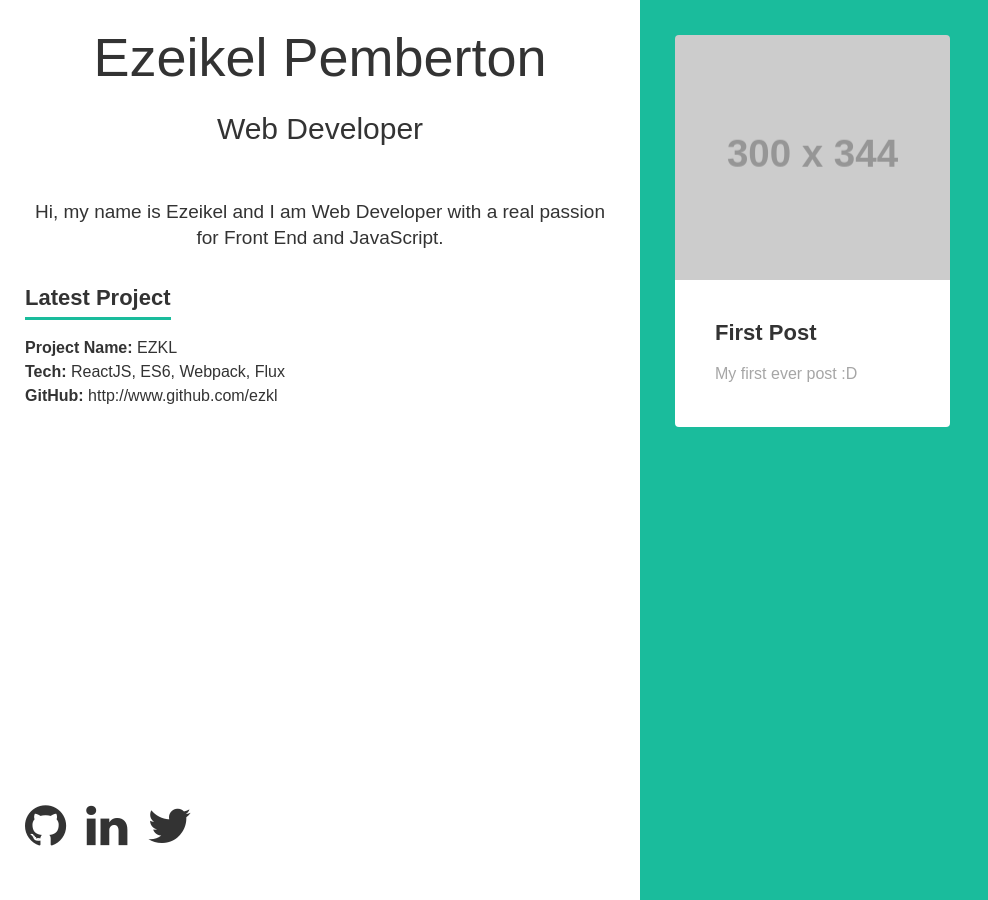
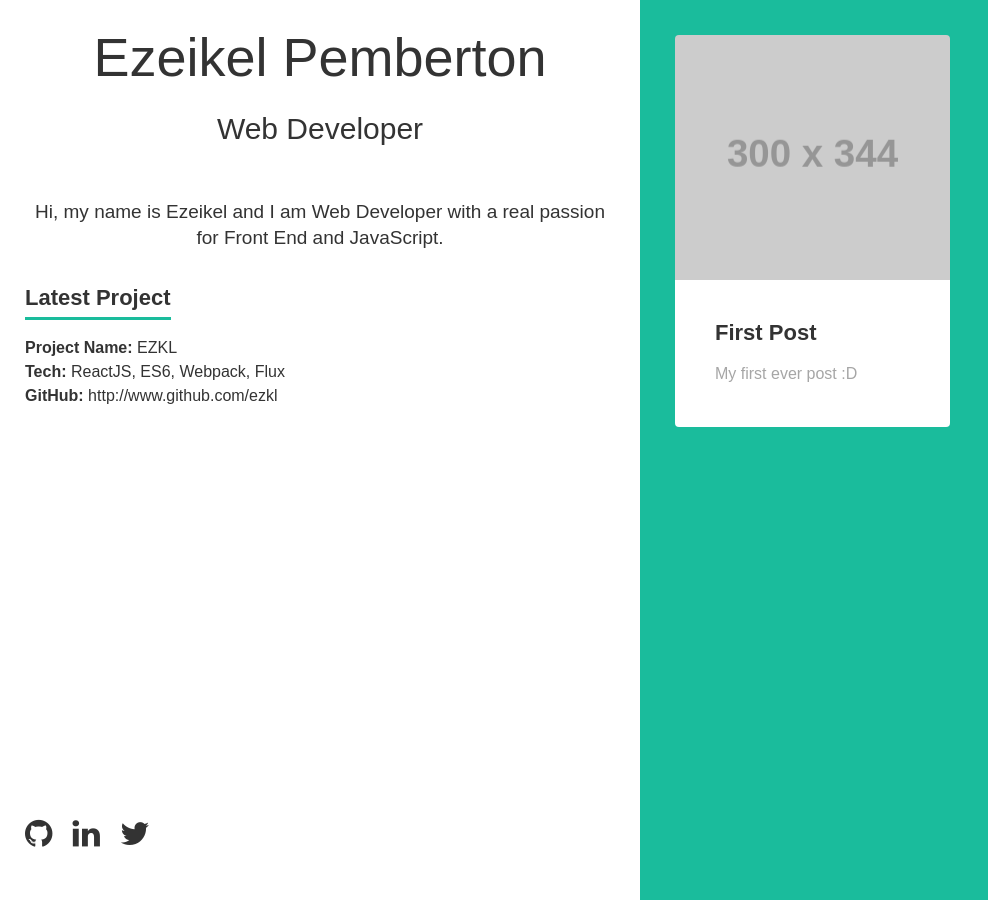
Before and after one commit to ezeikel/ezeikel-personal-blog-web, a Jekyll site: the page built from index.html, in a window 1280 px wide. Shown: the whole page, without its empty margins (0-988 px from the left). Built offline with Jekyll 4.4.1, drawn with Linux system fonts in a browser that asks for light colours; nearby versions of some CDN libraries.

Commit message:
Changed size of social icons.

```diff
--- a/_includes/head.html
+++ b/_includes/head.html
@@ -1,7 +1,7 @@
 <head>
-  <meta charset="utf-8">
-  <meta http-equiv="X-UA-Compatible" content="IE=edge">
-  <meta name="viewport" content="width=device-width, initial-scale=1">
+  <meta charset="utf-8" />
+  <meta http-equiv="X-UA-Compatible" content="IE=edge" />
+  <meta name="viewport" content="width=device-width, initial-scale=1" />
   <script>
     (function(d) {
       var config = {
--- a/_layouts/landing.html
+++ b/_layouts/landing.html
@@ -21,9 +21,9 @@
         </div>
         <i class="fa fa-chevron-down fa-3x" aria-hidden="true"></i>
         <span class="social-links">
-          <a href="http://www.github.com/ezeikel"><i class="fa fa-github fa-3x" aria-hidden="true"></i></a>
-          <a href="https://uk.linkedin.com/in/ezeikel-pemberton-5bb53728"><i class="fa fa-linkedin fa-3x" aria-hidden="true"></i></a>
-          <a href="http://www.twitter.com/ezeikel_"><i class="fa fa-twitter fa-3x" aria-hidden="true"></i></a>
+          <a href="http://www.github.com/ezeikel"><i class="fa fa-github fa-2x" aria-hidden="true"></i></a>
+          <a href="https://uk.linkedin.com/in/ezeikel-pemberton-5bb53728"><i class="fa fa-linkedin fa-2x" aria-hidden="true"></i></a>
+          <a href="http://www.twitter.com/ezeikel_"><i class="fa fa-twitter fa-2x" aria-hidden="true"></i></a>
         </span>
       </section>
       <section class="landing__blog-posts">
--- a/_sass/components/_landing.scss
+++ b/_sass/components/_landing.scss
@@ -54,7 +54,6 @@
           }
         }
         .social-links {
-            margin-top: 50px;
             display: flex;
             i {
                 color: $color-black;
@@ -69,6 +68,7 @@
             @media (min-width: $breakpoint-tablet) {
               position: absolute;
               bottom: 0;
+              margin-top: 50px;
               margin-bottom: 50px;
             }
         }
```
